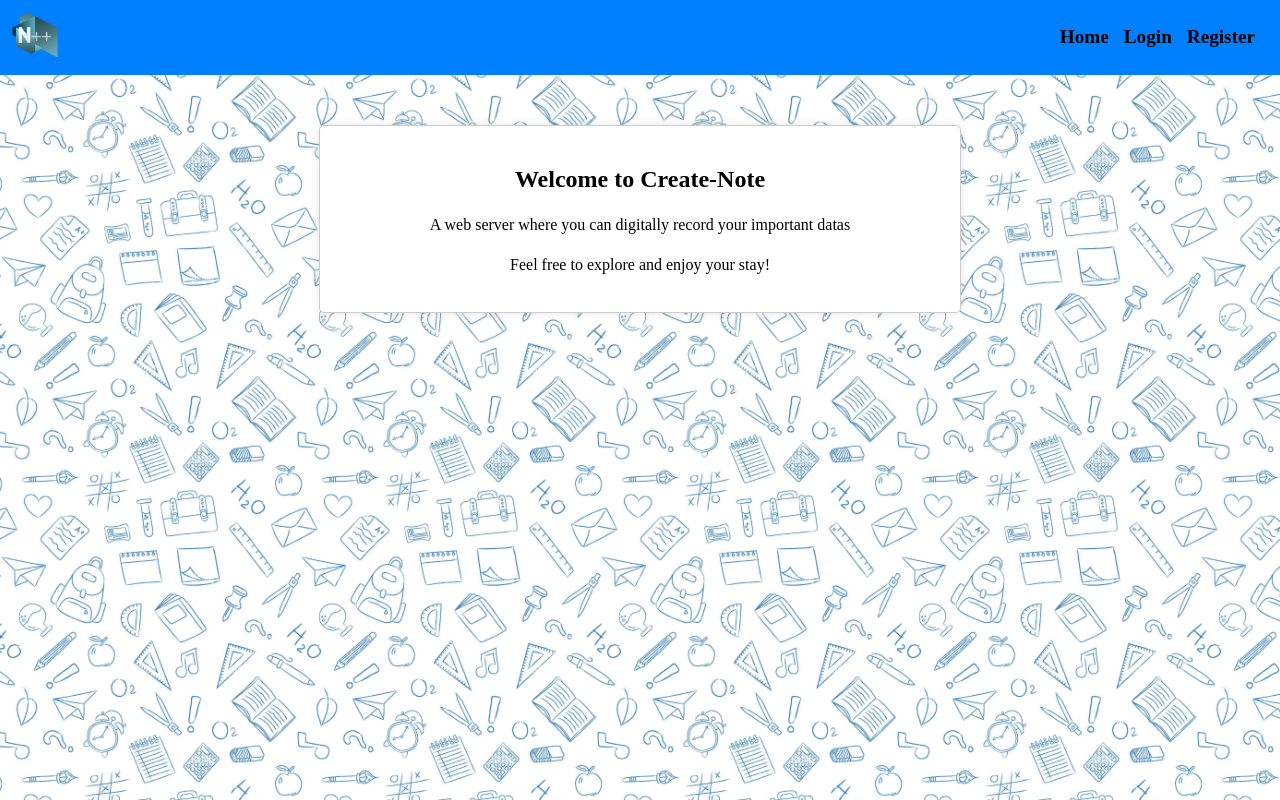
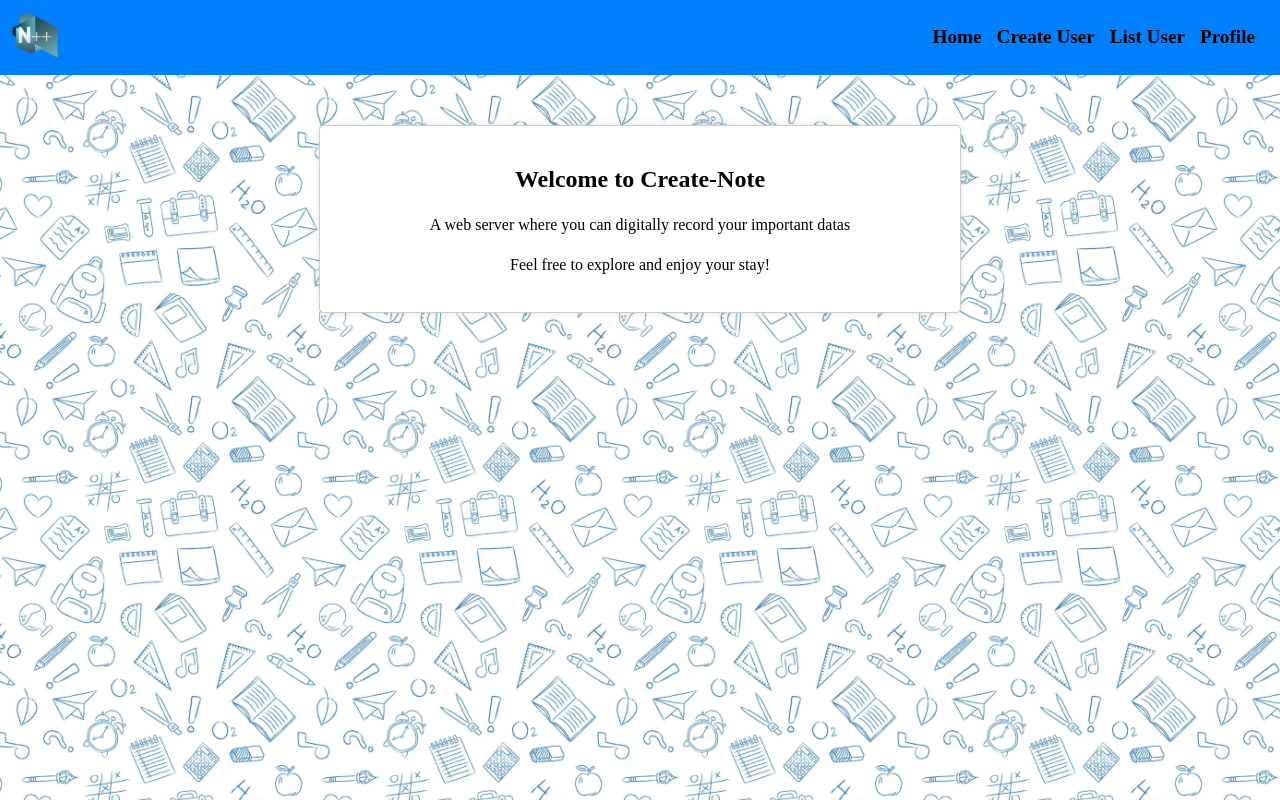
Before and after one commit to Czan09/aayurnote, a React (Vite) app in the folder client/: page / in a window 1280 px wide. Built offline with nearby package versions, Linux system fonts and the light colour scheme.

Commit message:
nav admin

```diff
--- /dev/null
+++ b/client/src/components/navbar-admin.jsx
@@ -0,0 +1,39 @@
+import "../css/navbar.css";
+import { Link } from "react-router-dom";
+function Navbar2() {
+  return (
+    <>
+      <div>
+        <nav>
+          <div className="navel">
+            <ul className="navbar">
+              <li className="logo">
+                <img
+                  src="./../src/assets/logo.png"
+                  alt="logo"
+                  className="logo"
+                />
+              </li>
+              <span className="list">
+                <li>
+                  <Link to="/">Home</Link>
+                </li>
+                <li>
+                  <Link to="/cuser">Create User</Link>
+                </li>
+                <li>
+                  <Link to="/luser">List User</Link>
+                </li>
+                <li>
+                  <Link to="/profile">Profile</Link>
+                </li>
+              </span>
+            </ul>
+          </div>
+        </nav>
+      </div>
+    </>
+  );
+}
+
+export default Navbar2;
--- a/client/src/main.jsx
+++ b/client/src/main.jsx
@@ -5,6 +5,7 @@ import Homepage from "./pages/homepage";
 import LoginPage from "./pages/loginpage";
 import Navbar from "./components/navbar";
 import Navbar1 from "./components/navbar-login";
+import Navbar2 from "./components/navbar-admin";
 import Register from "./pages/registerpage";
 import Profile from "./pages/profilepage";
 
@@ -13,8 +14,9 @@ import NotFoundPage from "./pages/NotFoundPage";
 ReactDOM.createRoot(document.getElementById("root")).render(
   <React.StrictMode>
     <BrowserRouter>
-      <Navbar />
-      {/* <Navbar1 /> */}
+      {/* <Navbar />
+      <Navbar1 /> */}
+      <Navbar2 />
       <Routes>
         <Route path="/" element={<Homepage />} />
         <Route path="/login" element={<LoginPage />} />
```
